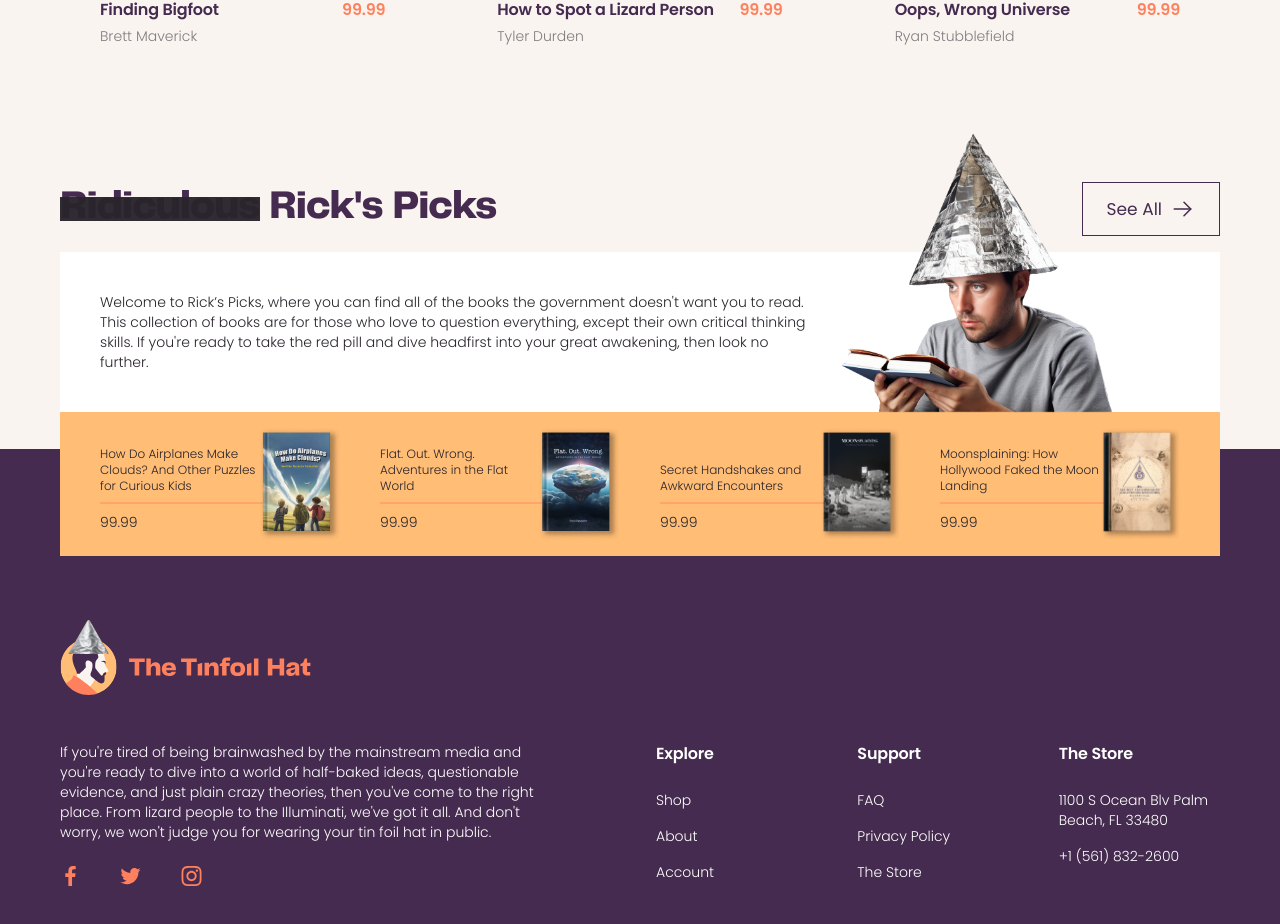
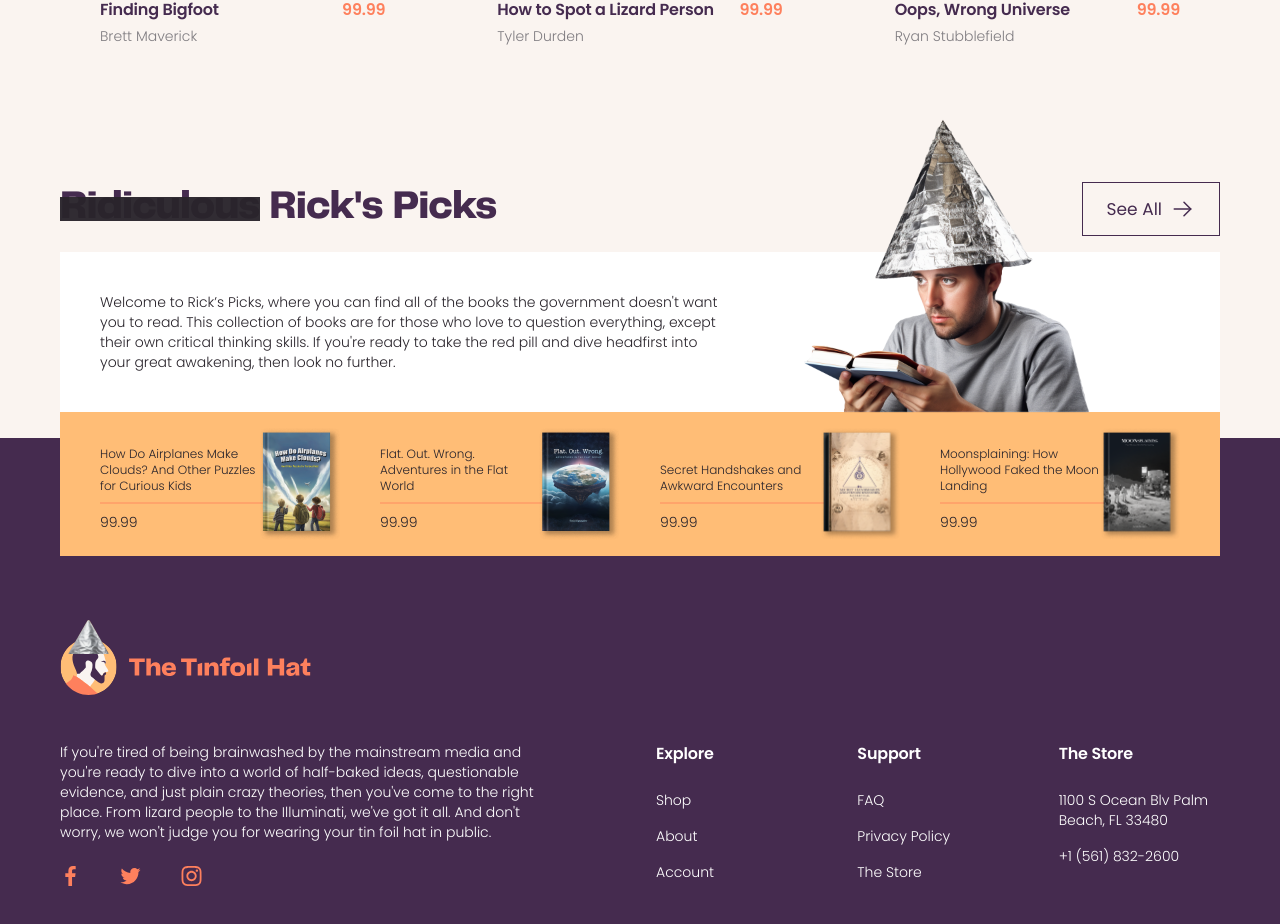
Before and after one commit to megan-livefront/Minnebar2023, a Next.js app: page / in a window 1280 px wide. Shown: the part 1315-2239 px from the top of the page. Built offline with nearby package versions, Linux system fonts and the light colour scheme.

Commit message:
tweak ricks picks

```diff
--- a/src/components/pages/HomePage/RicksPicksSection/index.module.scss
+++ b/src/components/pages/HomePage/RicksPicksSection/index.module.scss
@@ -14,8 +14,8 @@
     background: linear-gradient(
       to bottom,
       $backgroundPrimary 0%,
-      $backgroundPrimary 70%,
-      $brandPrimary 70%,
+      $backgroundPrimary 67.5%,
+      $brandPrimary 67.5%,
       $brandPrimary 100%
     );
   }
@@ -50,9 +50,9 @@
 
     img {
       height: auto;
-      left: unset;
+      left: rem(-37px);
       transform: none;
-      width: 80%;
+      width: 84%;
     }
   }
 }
@@ -63,6 +63,7 @@
 
 .bodyText {
   color: $textPrimary;
+  max-width: rem(631px);
   @include textBodySmall;
 }
 
--- a/src/content/book-picks-v1.json
+++ b/src/content/book-picks-v1.json
@@ -15,12 +15,12 @@
         "price": "99.99"
       },
       {
-        "imgSrc": "/assets/books/moon.png",
+        "imgSrc": "/assets/books/secretSocieties.png",
         "title": "Secret Handshakes and Awkward Encounters",
         "price": "99.99"
       },
       {
-        "imgSrc": "/assets/books/secretSocieties.png",
+        "imgSrc": "/assets/books/moon.png",
         "title": "Moonsplaining: How Hollywood Faked the Moon Landing",
         "price": "99.99"
       }
```
